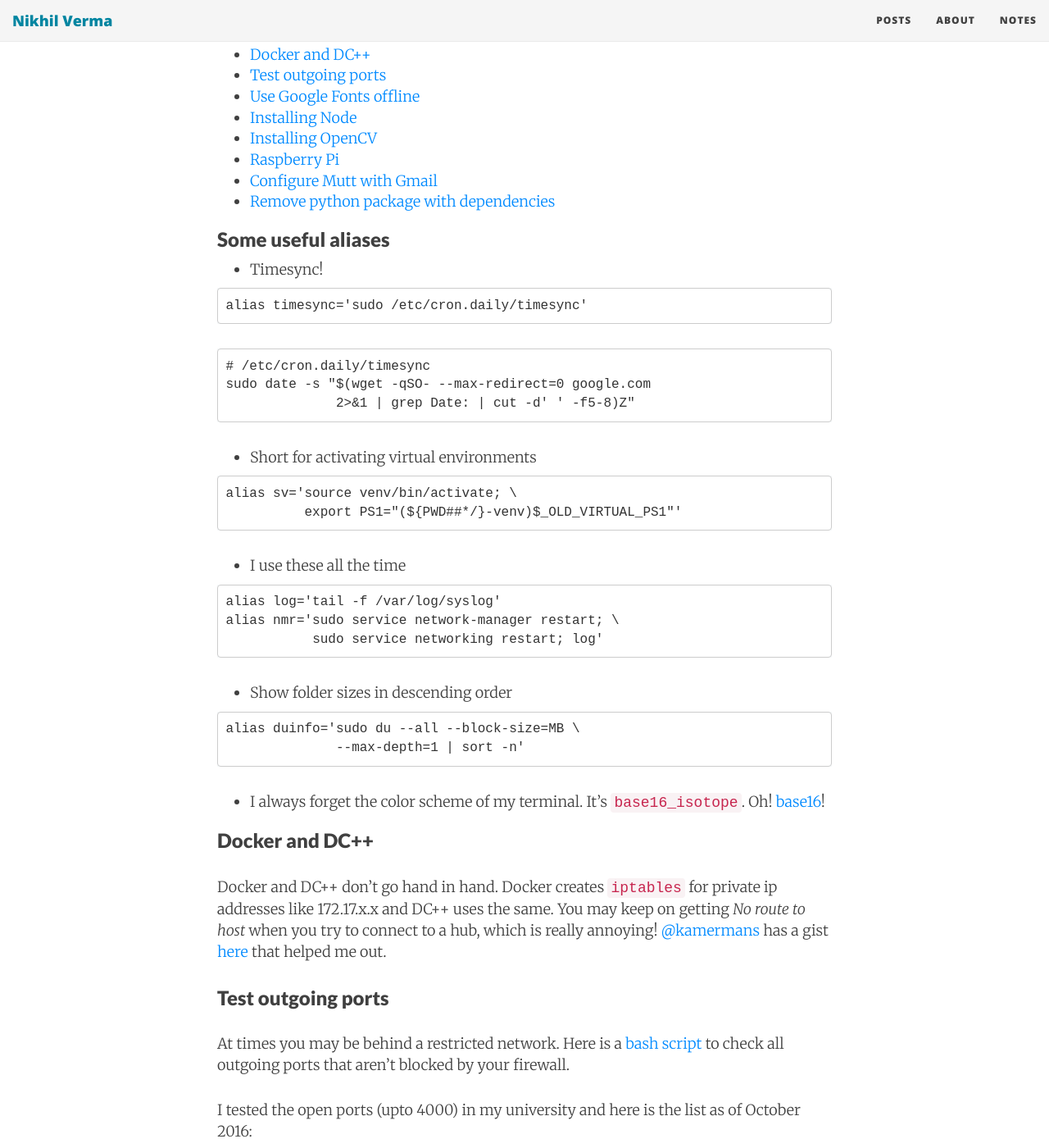
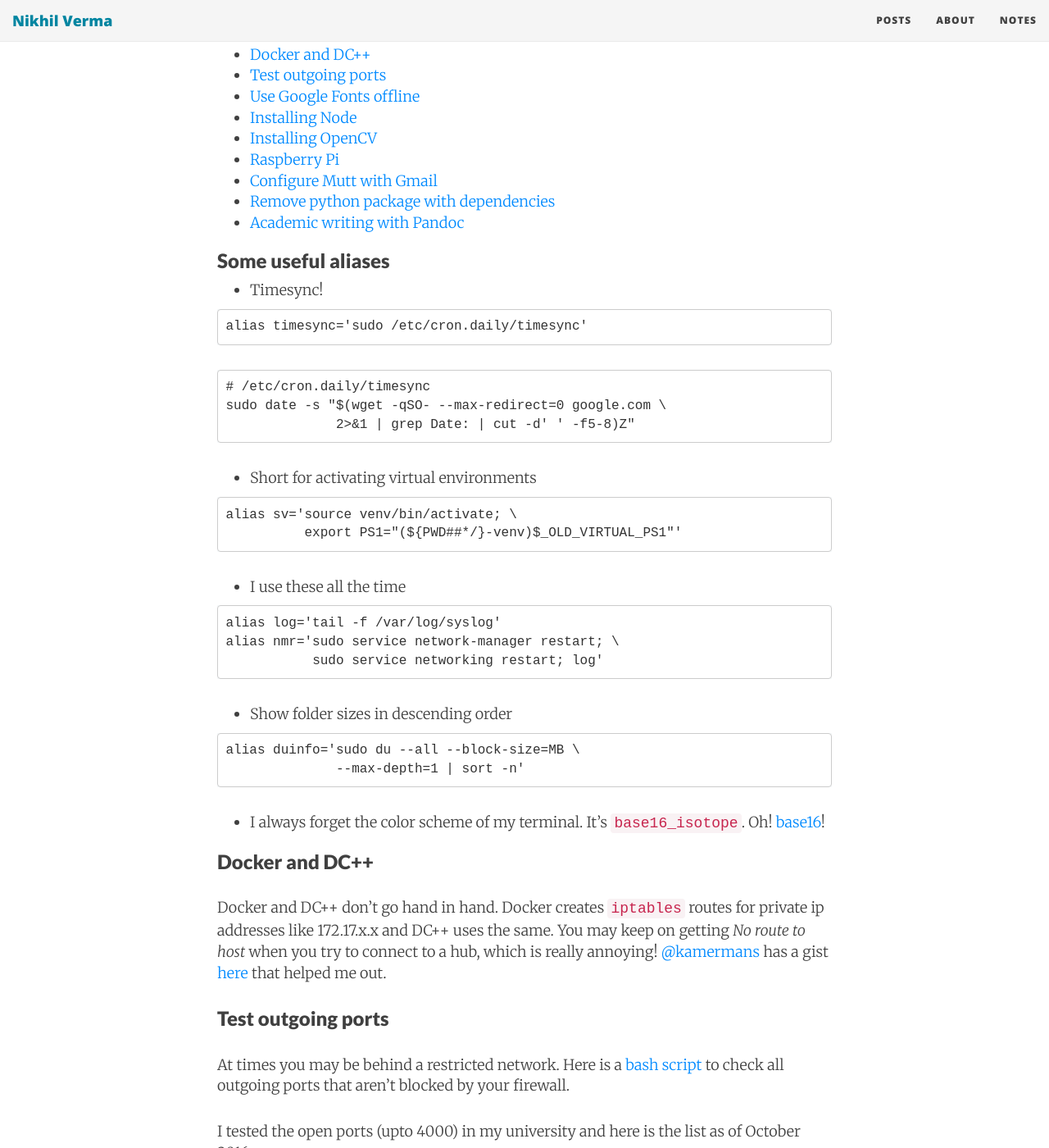
Before and after one commit to nikhilweee/blog-jekyll, a Jekyll site: the page built from reference.md, in a window 1280 px wide and 1400 px high, scrolled down 454 px. Shown: the whole window at 82% size. Built offline with Jekyll 4.4.1, drawn with Linux system fonts in a browser that asks for light colours; nearby versions of some CDN libraries; comment, search, counter and statistics services are not loaded; some of the changed text lies outside the part shown.

Commit message:
added reference to academic writing with pandoc

````diff
--- a/reference.md
+++ b/reference.md
@@ -22,6 +22,7 @@
 - [Raspberry Pi](#raspberry-pi)
 - [Configure Mutt with Gmail](#configure-mutt-with-gmail)
 - [Remove python package with dependencies](#remove-python-package-with-dependencies)
+- [Academic writing with Pandoc](#academic-writing-with-pandoc)
 
 ### Some useful aliases
 * Timesync!
@@ -32,7 +33,7 @@
 
 ```
 # /etc/cron.daily/timesync
-sudo date -s "$(wget -qSO- --max-redirect=0 google.com
+sudo date -s "$(wget -qSO- --max-redirect=0 google.com \
               2>&1 | grep Date: | cut -d' ' -f5-8)Z"
 ```
 
@@ -62,7 +63,7 @@
 * I always forget the color scheme of my terminal. It's `base16_isotope`. Oh! [base16](https://chriskempson.github.io/base16/)!
 
 ### Docker and DC++
-Docker and DC++ don't go hand in hand. Docker creates `iptables` for private ip addresses like 172.17.x.x and DC++ uses the same. You may keep on getting _No route to host_ when you try to connect to a hub, which is really annoying!
+Docker and DC++ don't go hand in hand. Docker creates `iptables` routes for private ip addresses like 172.17.x.x and DC++ uses the same. You may keep on getting _No route to host_ when you try to connect to a hub, which is really annoying!
 [@kamermans](https://github.com/kamermans) has a gist [here](https://gist.github.com/kamermans/94b1c41086de0204750b) that helped me out.
 
 ### Test outgoing ports
@@ -118,3 +119,6 @@
 
 ### Remove Python Package with Dependencies
 Thanks to [Tomasz Gągor](https://gagor.pl/). You can find his script [here](https://gagor.pl/2016/04/pip-uninstall-package-with-dependencies/)
+
+### Academic writing with Pandoc
+Mort Yao's [post](https://www.soimort.org/notes/161117/) at [soimort.org](https://www.soimort.org) is a useful resource on using Pandoc for academic writing.
````
